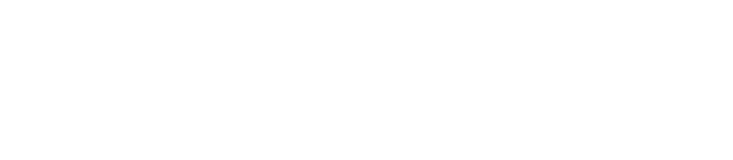
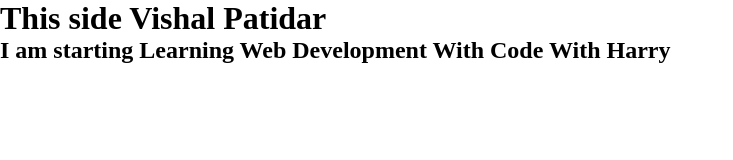
Before and after one commit to vishal281001/Web-Development-, a plain HTML site: page index.html in a window 1280 px wide. Shown: the whole page, without its empty margins (0-733 px from the left). Drawn offline with Linux system fonts and the light colour scheme.

Commit message:
Initial commit

```diff
--- a/index.html
+++ b/index.html
@@ -7,6 +7,7 @@
     <link rel="stylesheet" href="style.css">
 </head>
 <body>
-
+    <h1> This side Vishal Patidar</h1>
+    <h2> I am starting Learning Web Development With Code With Harry</h2>
 </body>
 </html>
```
Also changed, not shown: script.js (added).
